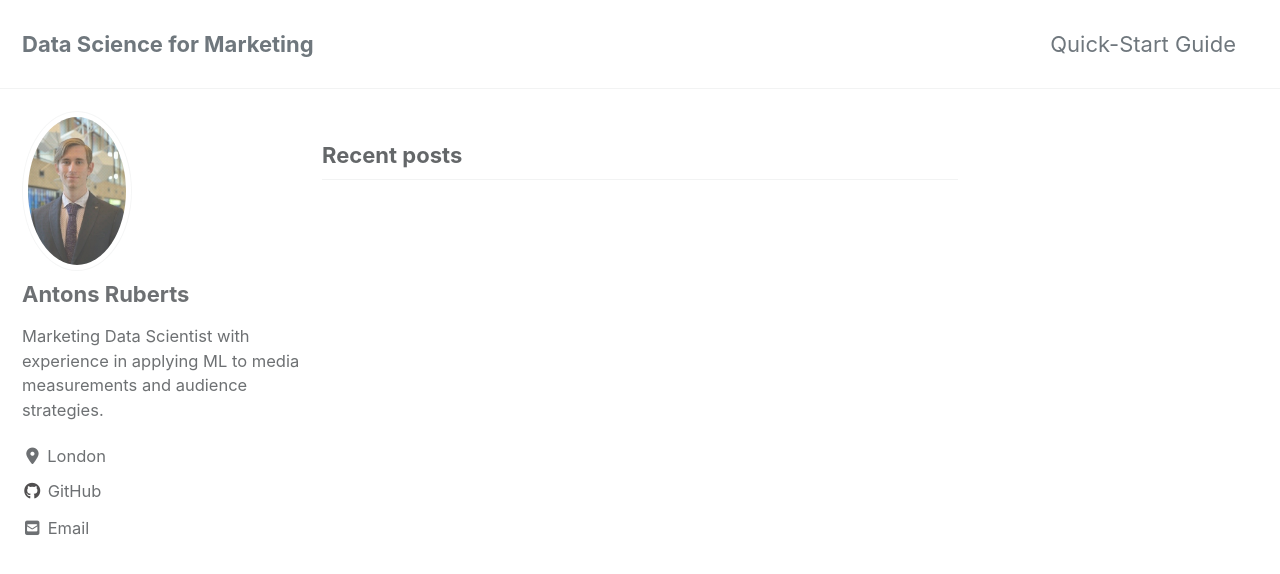
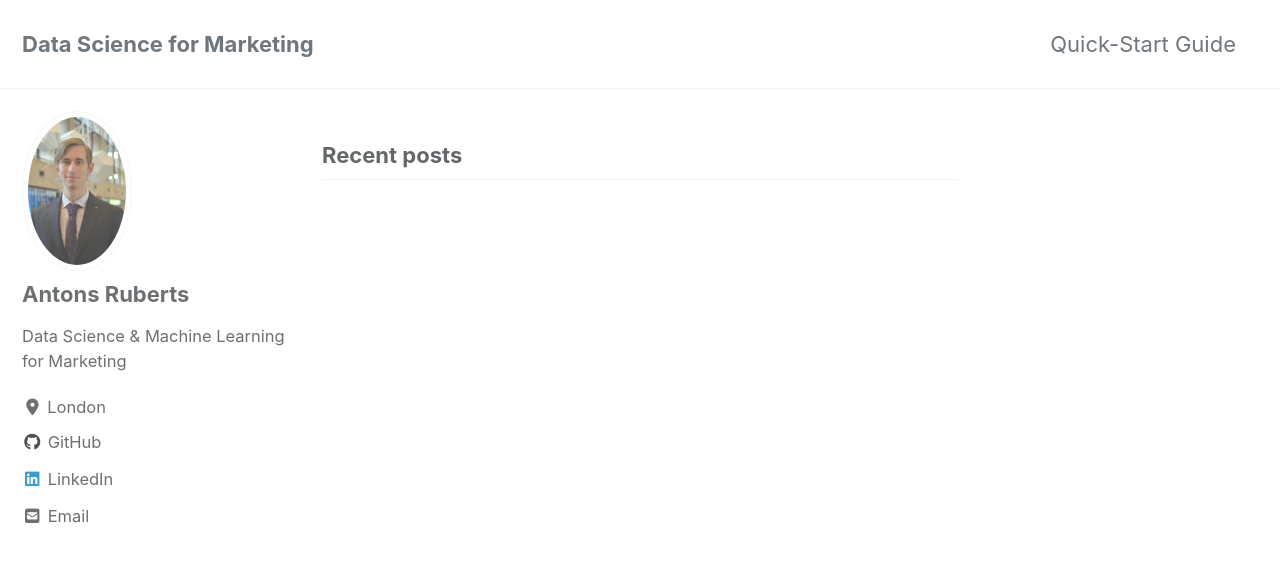
Before and after one commit to AntonsRuberts/AntonsRuberts.github.io, a Jekyll site: the page built from index.html, in a window 1280 px wide and 900 px high. Shown: the top 574 px of the window. Built offline with Jekyll 4.4.1, drawn with Linux system fonts in a browser that asks for light colours; cached includes are drawn as plain includes; nearby versions of some CDN libraries; the list of posts is cut into pages by our own code.

Commit message:
change menu

```diff
--- a/_config.yml
+++ b/_config.yml
@@ -95,7 +95,7 @@ analytics:
 author:
   name             : "Antons Ruberts"
   avatar           : "/assets/images/bio.png"
-  bio              : "Marketing Data Scientist with experience in applying ML to media measurements and audience strategies."
+  bio              : "Data Science & Machine Learning for Marketing"
   location         : "London"
   email            : "antons.ruberts@outlook.com"
   links:
@@ -117,6 +117,9 @@ author:
     - label: "Instagram"
       icon: "fab fa-fw fa-instagram"
       # url: "https://instagram.com/"
+    - label: "LinkedIn"
+      icon: "fab fa-fw fa-linkedin"
+      url: "https://www.linkedin.com/in/antonsruberts/"
 
 # Site Footer
 footer:
```
Also changed, not shown: _pages/about.md (added, +8 -0 lines), _pages/datascience.md (added, +16 -0 lines).
